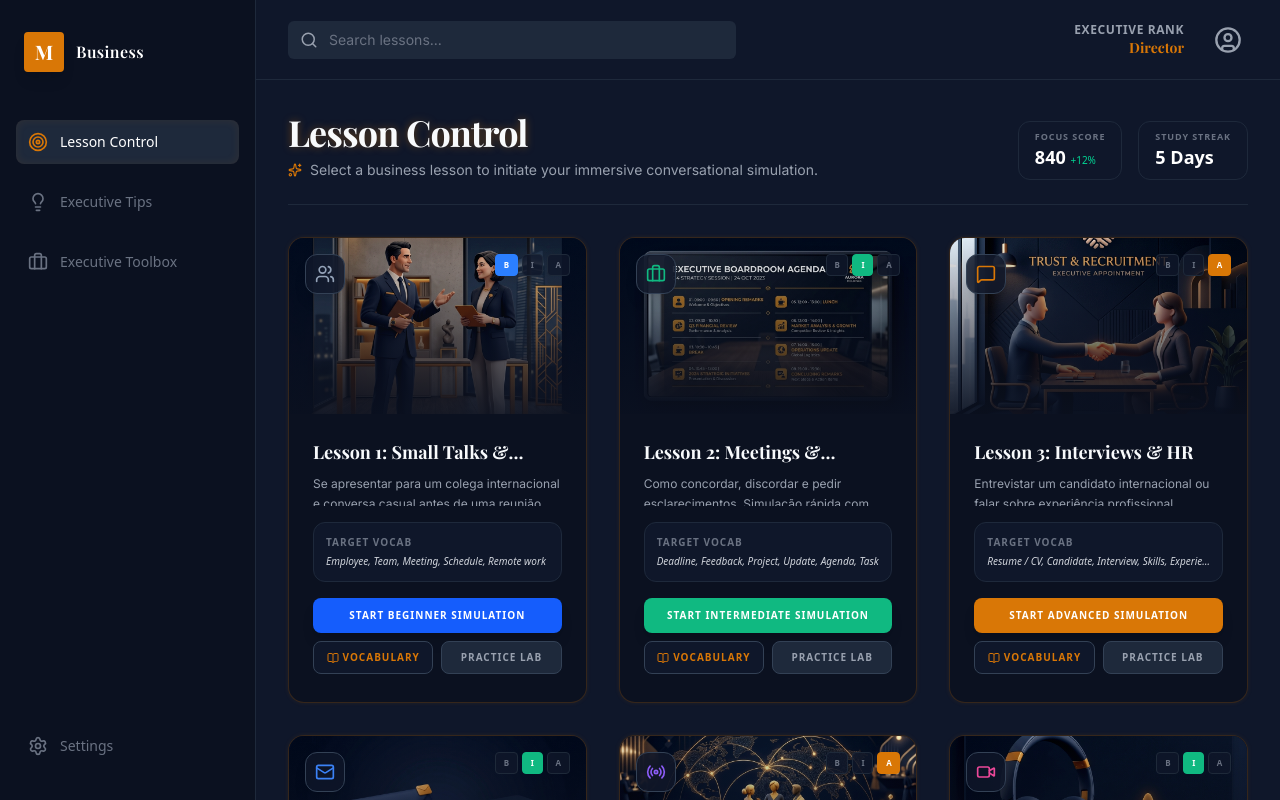
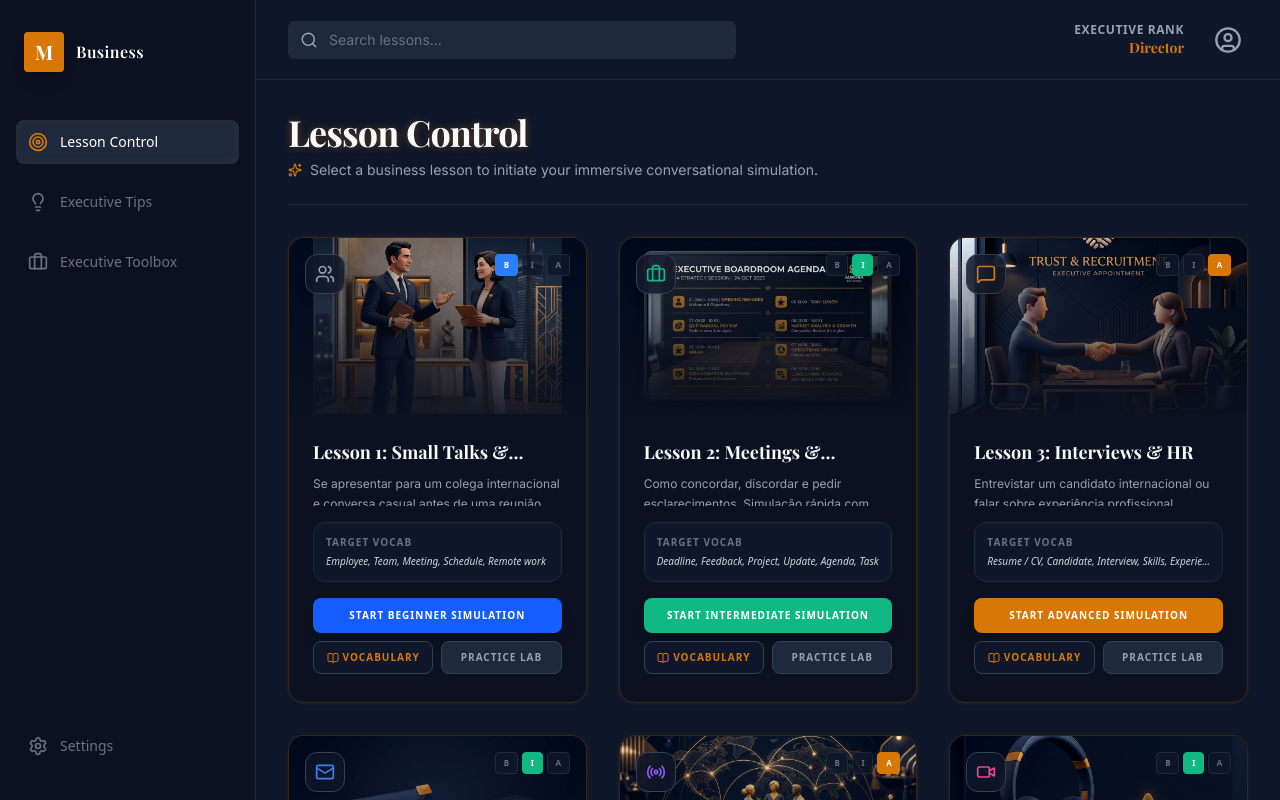
Before and after one commit to mantolatv-cmyk/missmonica-business, a Next.js app in the folder frontend/: page /dashboard in a window 1280 px wide. Built offline with nearby package versions, Linux system fonts and the light colour scheme; a web font is replaced by a local one.

Commit message:
style: remove focus score and study streak metrics from dashboard

```diff
--- a/frontend/src/app/dashboard/page.tsx
+++ b/frontend/src/app/dashboard/page.tsx
@@ -117,17 +117,6 @@ export default function LessonControl() {
             Select a business lesson to initiate your immersive conversational simulation.
           </p>
         </div>
-
-        <div className="flex gap-4 w-full md:w-auto">
-          <div className="flex-1 md:flex-none bg-[#0F172A] border border-[#1E293B] rounded-xl px-4 py-2">
-            <span className="text-[9px] font-black text-gray-500 uppercase tracking-widest block">Focus Score</span>
-            <span className="text-lg font-bold text-white">840 <span className="text-[10px] text-emerald-400 font-medium">+12%</span></span>
-          </div>
-          <div className="flex-1 md:flex-none bg-[#0F172A] border border-[#1E293B] rounded-xl px-4 py-2">
-            <span className="text-[9px] font-black text-gray-500 uppercase tracking-widest block">Study Streak</span>
-            <span className="text-lg font-bold text-white">5 Days</span>
-          </div>
-        </div>
       </div>
 
       {/* Grid of Lessons */}
```
